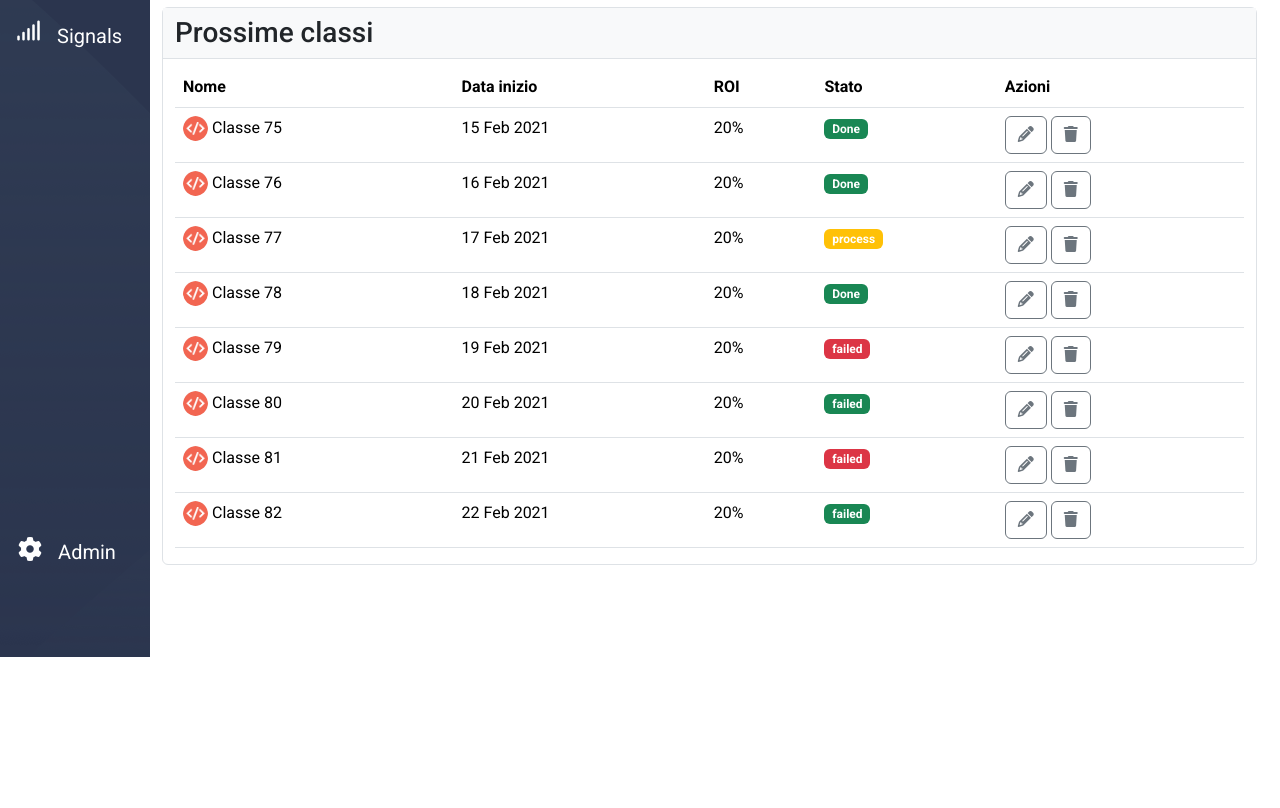
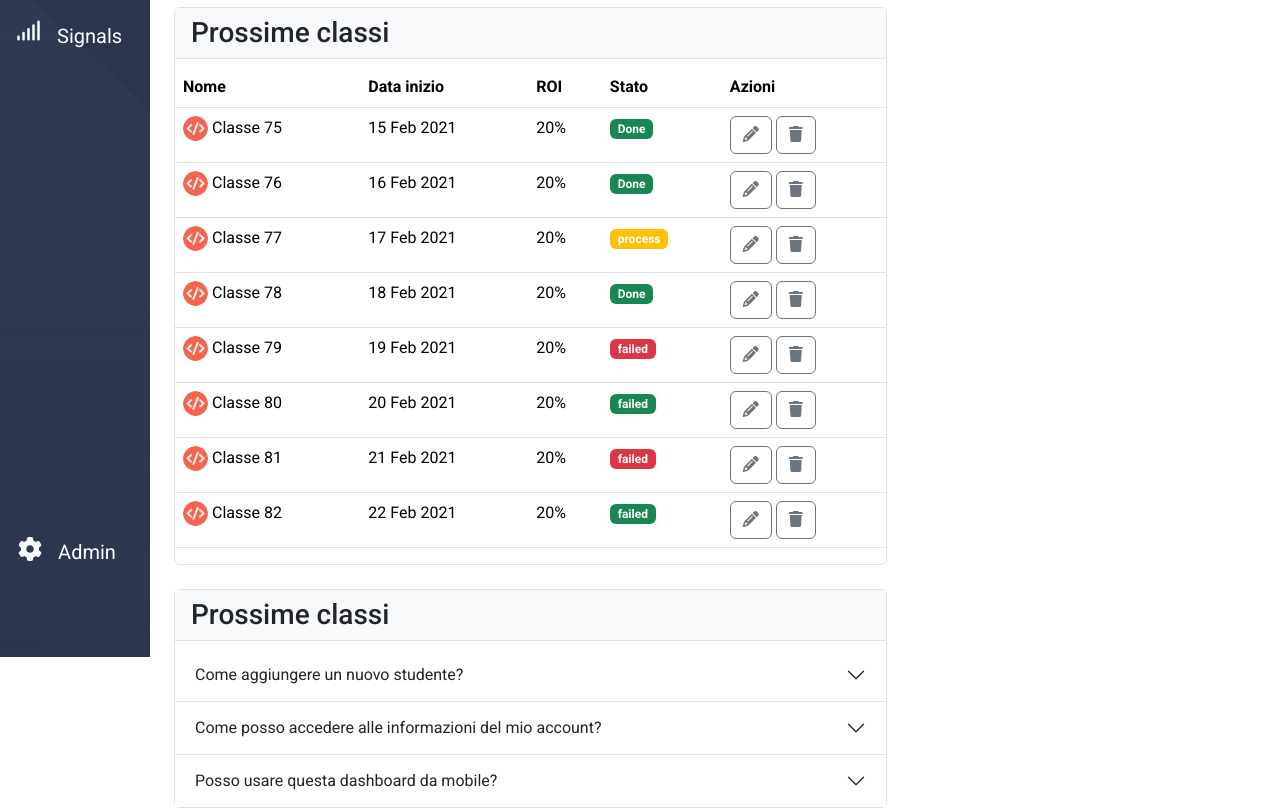
Before and after one commit to JacopoLombardi/html-css-bootstrap-dashboard, a plain HTML site: page index.html in a window 1280 px wide. Shown: the part 213-1021 px from the top of the page. Before the commit the page ends 800 px from the top, so only its background shows below. Drawn offline with nearby package versions, Linux system fonts and the light colour scheme.

Commit message:
[add[ finished accordion FAQ

```diff
--- a/css/style.css
+++ b/css/style.css
@@ -116,14 +116,12 @@ img{
 }
 
 
-/* PROSSIME-CLASSI */
+/* PROSSIME-CLASSI & F.A.Q. */
 #prossime-classi{
    margin-left: 65px;
 }
 
-#prossime-classi .custom_container{
-   width: 99%
-}
+
 
 #prossime-classi .container-fluid{
    height: auto;
@@ -150,6 +148,9 @@ img{
 #prossime-classi table tbody td:nth-child(3){
    display: none;
 }
+
+
+
 
 
 
--- a/index.html
+++ b/index.html
@@ -120,17 +120,16 @@
       </section>
 
 
-      <!-- PROSSIME-CLASSI -->
+      <!-- PROSSIME-CLASSI & F.A.Q. -->
       <section id="prossime-classi">
-         <div class="container-fluid">
+         <div class="container-fluid  d-flex  justify-content-center">
+            <div class="row  d-flex  flex-column  w-100">
 
-            <div class="custom_container  d-flex  justify-content-center">
-               <div class="row  d-flex  flex-column  border  rounded-2  w-100">
+               <div class="col-12  col-lg-8">
 
-                  <h2 class="fs-3  py-2  bg-light  border-bottom">Prossime classi</h2>
-
-                  <!-- TABLE -->
-                  <div class="col">
+                  <div class="border  rounded-2">
+                     <h2 class="fs-3  py-2  px-3  bg-light  border-bottom">Prossime classi</h2>
+                     <!-- TABLE -->
                      <table class="table table-hover">
                         <!-- T_HEAD -->
                         <thead>
@@ -233,11 +232,52 @@
                            </tr>
                         </tbody>
                      </table>
+                     <!-- FINE TABLE -->
+
                   </div>
+                  <!-- FINE PROSSIME-CLASSI -->
+
+                  <!-- F.A.Q. -->
+                  <div class="border  rounded-2  mt-4">
+
+                     <h2 class="fs-3  py-2  px-3  bg-light  border-bottom">Prossime classi</h2>
+
+                     <div class="accordion accordion-flush" id="accordionFlushExample">
+                        <div class="accordion-item">
+                        <h2 class="accordion-header">
+                           <button class="accordion-button collapsed" type="button" data-bs-toggle="collapse" data-bs-target="#flush-collapseOne" aria-expanded="false" aria-controls="flush-collapseOne">Come aggiungere un nuovo studente?
+                           </button>
+                        </h2>
+                        <div id="flush-collapseOne" class="accordion-collapse collapse" data-bs-parent="#accordionFlushExample">
+                           <div class="accordion-body">Lorem ipsum dolor sit amet consectetur adipisicing elit. Harum similique accusantium ipsa possimus tempora consequuntur dicta, magnam quaerat adipisci praesentium aliquid rem modi excepturi enim exercitationem dolores ut, quasi cum.</div>
+                        </div>
+                        </div>
+                        <div class="accordion-item">
+                        <h2 class="accordion-header">
+                           <button class="accordion-button collapsed" type="button" data-bs-toggle="collapse" data-bs-target="#flush-collapseTwo" aria-expanded="false" aria-controls="flush-collapseTwo">Come posso accedere alle informazioni del mio account?
+                           </button>
+                        </h2>
+                        <div id="flush-collapseTwo" class="accordion-collapse collapse" data-bs-parent="#accordionFlushExample">
+                           <div class="accordion-body">Lorem ipsum dolor sit amet consectetur adipisicing elit. Velit quia vel deleniti, reiciendis quo possimus aliquid ipsam pariatur delectus aliquam, voluptatibus perspiciatis. Magnam repellendus pariatur laborum facilis quidem libero aliquam.</div>
+                        </div>
+                        </div>
+                        <div class="accordion-item">
+                        <h2 class="accordion-header">
+                           <button class="accordion-button collapsed" type="button" data-bs-toggle="collapse" data-bs-target="#flush-collapseThree" aria-expanded="false" aria-controls="flush-collapseThree">Posso usare questa dashboard da mobile?
+                           </button>
+                        </h2>
+                        <div id="flush-collapseThree" class="accordion-collapse collapse" data-bs-parent="#accordionFlushExample">
+                           <div class="accordion-body">Lorem ipsum dolor sit amet, consectetur adipisicing elit. Atque, libero quasi, nihil, praesentium nostrum illo repudiandae nulla quisquam voluptatem numquam impedit eos quidem aspernatur provident vel exercitationem unde molestiae dolorem.</div>
+                        </div>
+                        </div>
+                     </div>
+
+                  </div>
+                  <!-- FINE F.A.Q. -->
 
                </div>
+
             </div>
-
          </div>
 
       </section>
```
